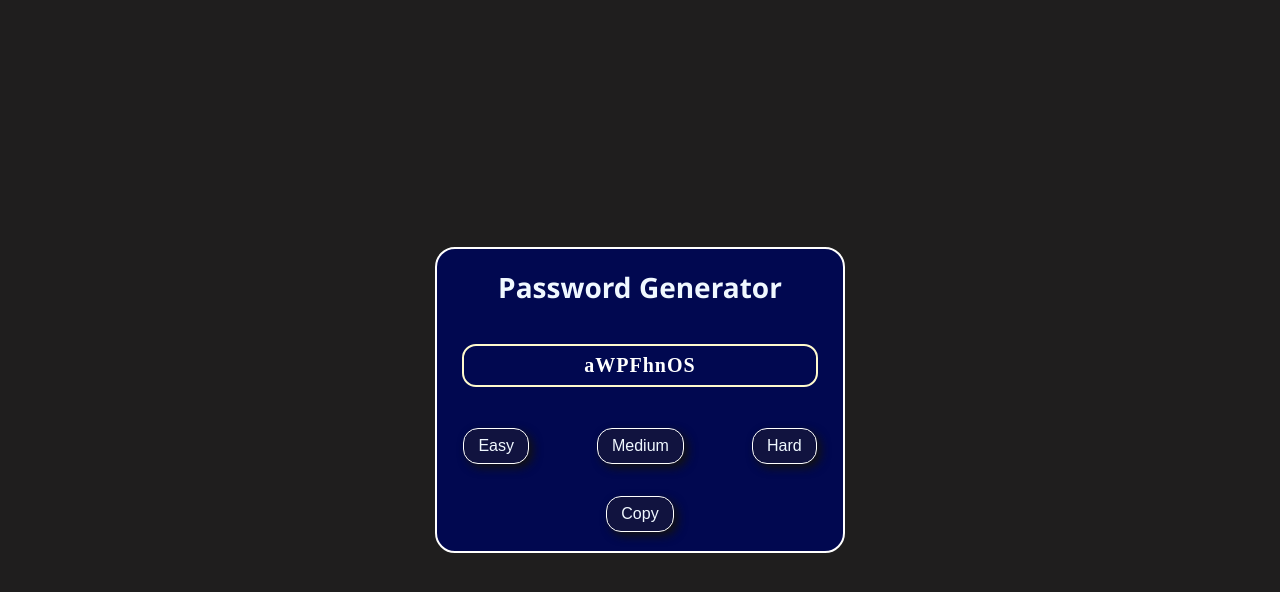
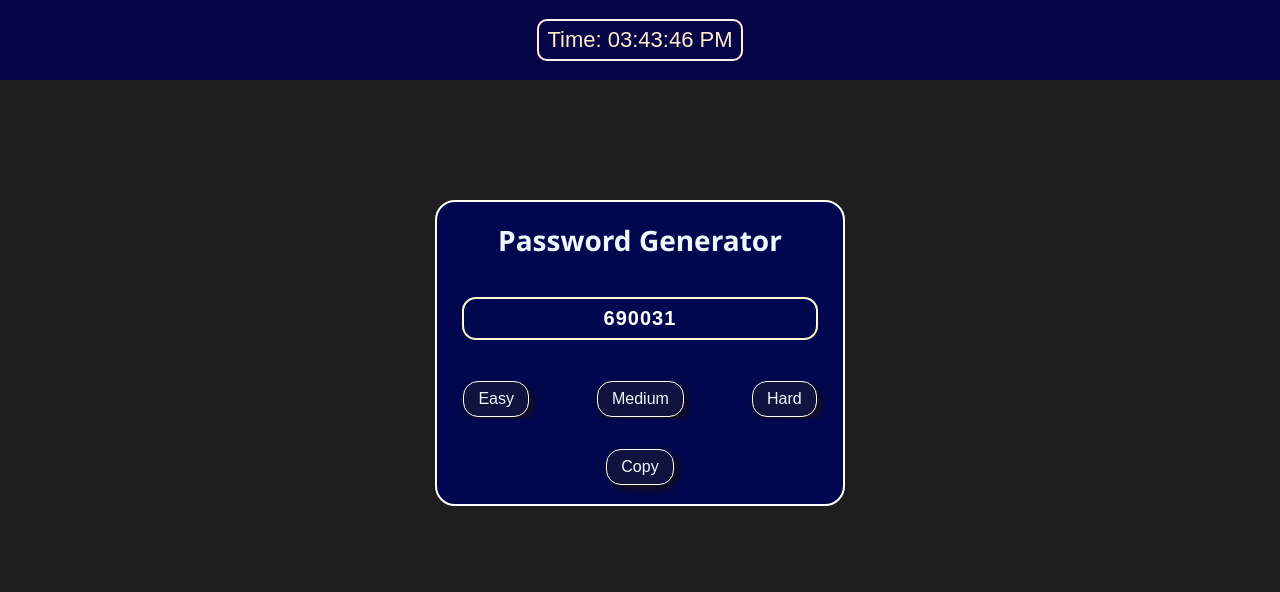
Before and after one commit to marslanmustafa/generator, a plain HTML site: page index.html in a window 1280 px wide. Both pictures are taken after a click on the button "Hard". Drawn offline with Linux system fonts and the light colour scheme.

Commit message:
Time Added with some style changes

```diff
--- a/index.html
+++ b/index.html
@@ -10,6 +10,9 @@
 </head>
 <body>
     <div class="main-container">
+        <header>
+            <div id="clock" class="clock"> </div>
+        </header>
         <div class="box" id="box">
             <h1>Password Generator</h1>
             <h2 class="place" id="place">Generate</h2>
--- a/main.js
+++ b/main.js
@@ -22,20 +22,52 @@
     }
 
     let hgenerator = () => {
-        let chars = "(OPASDFGHJKLZXCVqQWERTYUI!@#$%%^&*wertyuio. ?/pasdBNM1234567890fghjklzxcvbnm";
+        let chars = "0295876431";
         console.log(chars.length);
         let code = '';
-        for (var i = 1; i <= 8; i++){
+        for (var i = 1; i <= 6; i++){
             random = Math.floor(Math.random() * chars.length);
+            console.log(random);
             code += chars[random];
         }
+        setTimeout(() => {
         document.getElementById("place").innerHTML = code;
+        }, 1000);
+        document.getElementById("place").innerHTML = "Generating..."
+
     }
+    document.getElementById("clock").innerHTML = "Loading..."
+    setInterval(() => {
+        let time = new Date()
+        hrs = time.getHours()
+        min = time.getMinutes()
+        sec = time.getSeconds()
+        let median = "AM"
+        if (hrs > 12){
+           hrs = hrs - 12
+           median = "PM"
+        }
+        if (hrs < 10) {
+            hrs = "0" + hrs;
+        }
+        if (min < 10) {
+            min = "0" + min;
+        }
+        // if (sec < 10) {
+        //     sec = "0" + sec;
+        // }
+        if (sec < 10 && sec >= 0 ) {
+            sec = "0" + sec
+        }
+       document.getElementById("clock").innerHTML ="Time: " +`${hrs}:${min}:${sec} ${median}`
+
+    }, 1000);
 
     function copy() {
         let copyText = document.getElementById("place");
+
         // // copyText.select();
         // copyText.setSelectionRange(0, 99999);
         navigator.clipboard.writeText(copyText.innerHTML);
-        copyText.innerHTML = 'Copied'
+        copyText.innerHTML = 'Done'
     }
--- a/style.css
+++ b/style.css
@@ -2,20 +2,43 @@
     margin: 0;
     padding: 0;
     box-sizing: border-box;
+    font-family: 'poppins', sans-serif;
+    overflow-x: hidden;
+}
+
+header {
+    width: 100vw;
+    height: 80px;
+    background-color: rgb(6, 6, 70);
+    display: flex;
+    align-items: center;
+    justify-content: center;
+}
+
+.clock {
+    width: fit-content;
+    padding: 6px 8px;
+    border: 2px solid rgb(255, 239, 239);
+    border-radius: 10px;
+    text-align: center;
+    font-size: 22px;
+    color: blanchedalmond;
 }
 
 .main-container {
     background-color: rgb(31, 30, 30);
     width: 100vw;
     height: 100vh;
-        display: flex;
+    /* display: flex;
         justify-content: center;
-        align-items: center;
+        align-items: center; */
 }
 
 .box {
-        width: 28%;
+    width: 40%;
     height: 40%;
+    margin: auto;
+    transform: translateY(120px);
     display: flex;
     flex-direction: column;
     justify-content: space-around;
@@ -31,7 +54,7 @@
     font-family: 'Segoe UI', Tahoma, Geneva, Verdana, sans-serif;
 }
 
-    .place{
+.place {
     width: 88%;
     font-size: 20px;
     letter-spacing: 1px;
@@ -63,105 +86,128 @@
     color: aliceblue;
     border: 1px solid #fff;
     border-radius: 15px;
-        transition: 1px;
+    transition: .01s;
 }
-    .btn:hover{
+
+.btn:hover {
     box-shadow: 0px 0px 0px #181616;
-        top: 1px;
+    transform: scale(.95);
 }
-    #copy-btn{
-        margin-top:-8px;
+
+#copy-btn {
+    margin-top: -8px;
 }
+
 @media (max-width:1320px) {
     .box {
         width: 32%;
         height: 306px;
     }
-        .btns{
+
+    .btns {
         width: 94%;
         padding: 2px 14px;
     }
 }
-    @media (max-width:1155px){
-        .place{
+
+@media (max-width:1155px) {
+    .place {
         padding: 6px 8px;
         font-size: 16px;
     }
-        .btns{
+
+    .btns {
         width: 100%;
     }
-        .btn{
+
+    .btn {
         font-size: 16px;
     }
-        h1{
+
+    h1 {
         font-size: 1.8em;
     }
 }
-    @media (max-width:969px){
-        .btns{
+
+@media (max-width:969px) {
+    .btns {
         padding: 2px 18px;
     }
-        h1{
+
+    h1 {
         font-size: 1.5em;
     }
-        .btn{
+
+    .btn {
         padding: 8px 14px;
         font-size: 14px;
     }
 }
+
 @media (max-width:856px) {
     .box {
         width: 40%;
         height: 286px;
     }
 }
+
 @media (max-width:720px) {
     .box {
         width: 42%;
         height: 248px;
     }
-        .place{
+
+    .place {
         font-size: 15px;
     }
 }
+
 @media (max-width:640px) {
     .box {
         width: 50%;
 
     }
 }
+
 @media (max-width:556px) {
     .box {
         width: 54%;
 
     }
 }
+
 @media (max-width:496px) {
     .box {
         width: 58%;
 
     }
-        .btns{
+
+    .btns {
         width: 100%;
         padding: 2px 12px;
     }
-        h1{
+
+    h1 {
         font-size: 1.35em;
     }
 }
+
 @media (max-width:426px) {
     .box {
         width: 60%;
 
     }
-        .btn{
+
+    .btn {
         padding: 6px 10px;
     }
-        h1{
+
+    h1 {
         font-size: 1.15em;
     }
 }
-    @media (max-width:375px){
+
+@media (max-width:375px) {
     .box {
         width: 72%;
     }
@@ -172,17 +218,21 @@
         width: 80%;
         height: 220px;
     }
-        input{
+
+    input {
         height: 26px;
     }
-        .place{
+
+    .place {
         font-size: 14px;
     }
-        .btn{
+
+    .btn {
         font-size: 12px;
         padding: 6px 8px;
     }
-        h1{
+
+    h1 {
         font-size: 1em;
     }
 }
```
Lines whose indentation alone changed are shown as unchanged.
